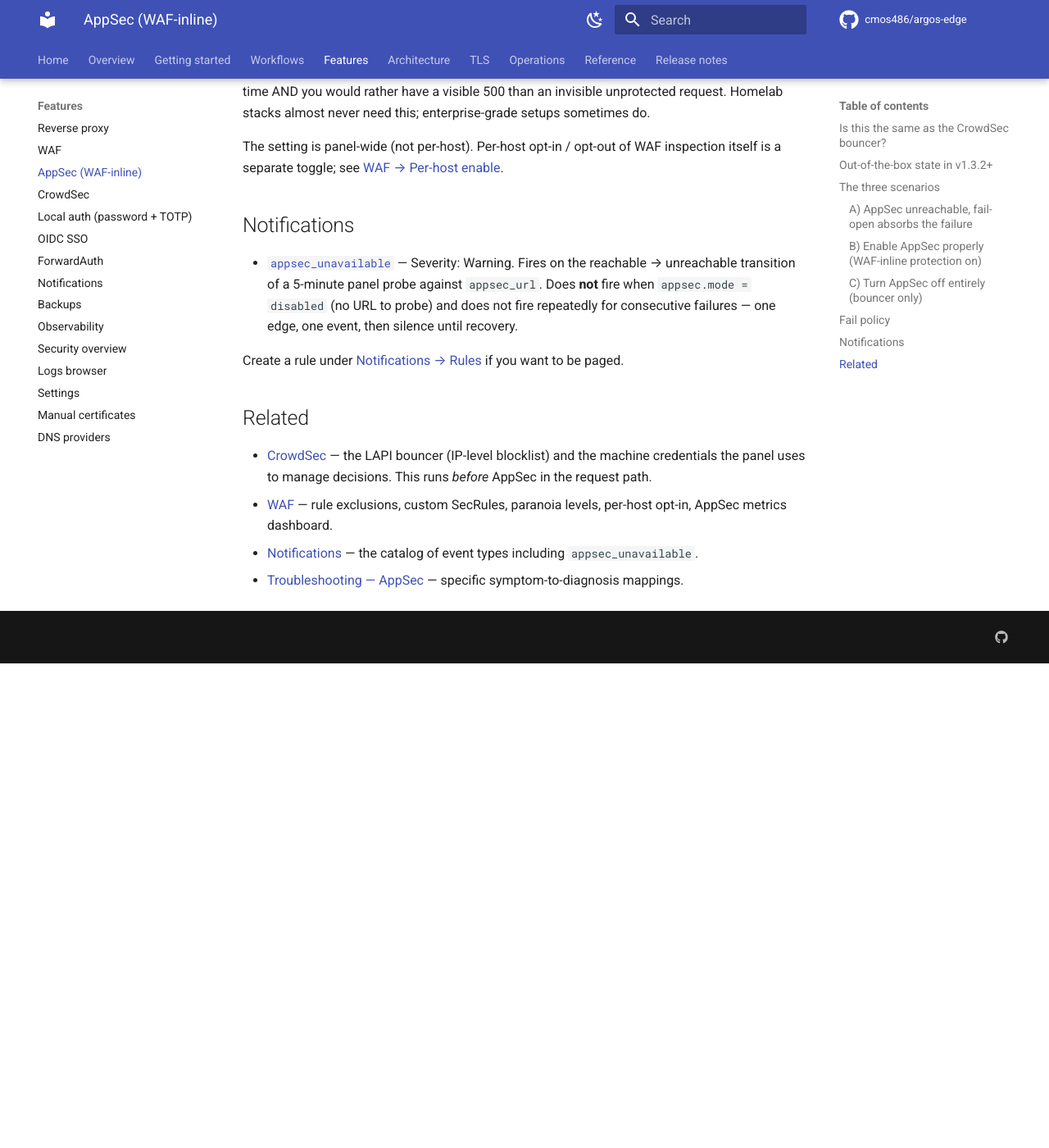
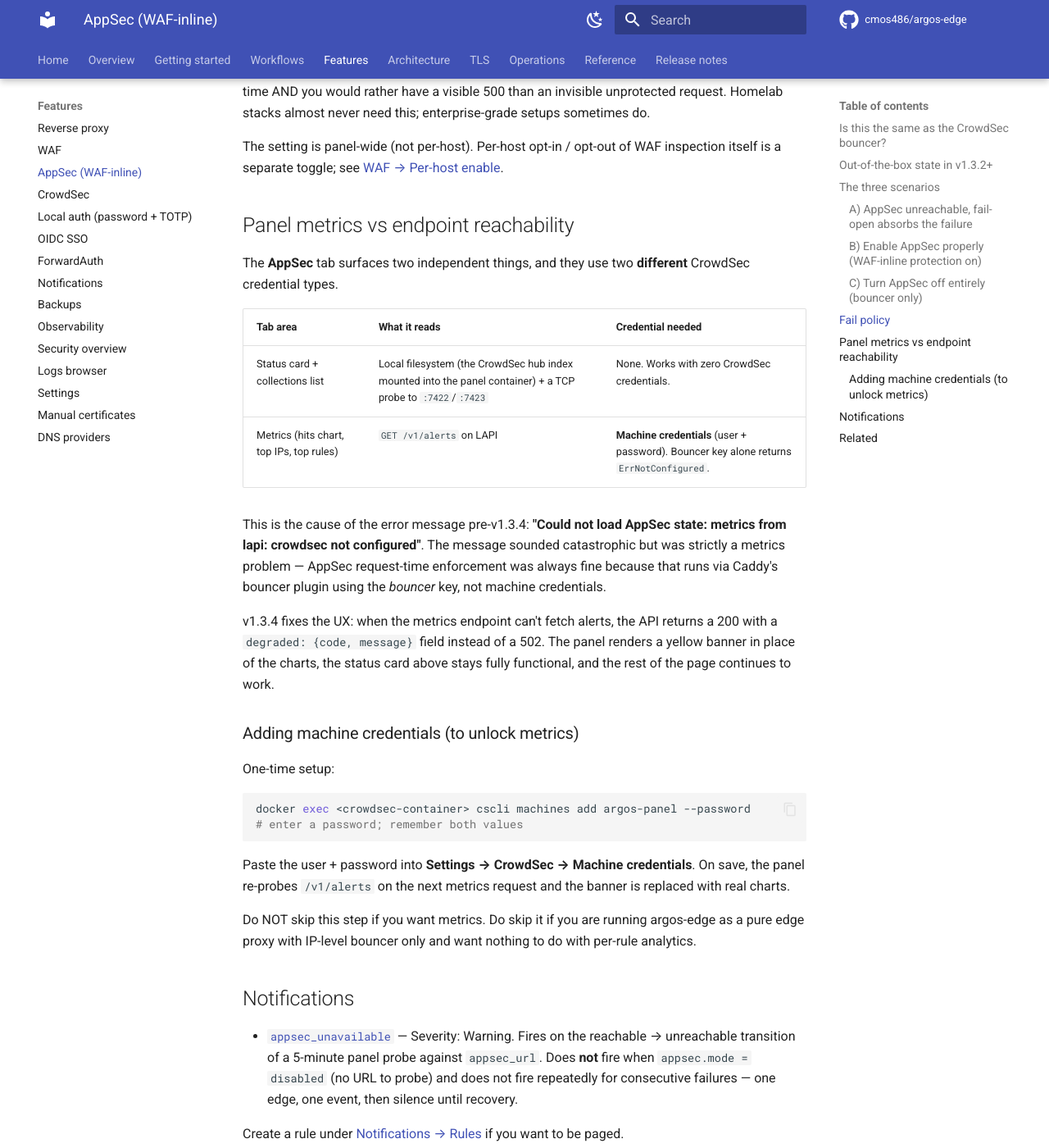
Before and after one commit to cmos486/argos-edge, an MkDocs documentation site: the page built from docs/features/appsec.md, in a window 1280 px wide and 1400 px high, scrolled down 4185 px. Shown: the whole window at 82% size. Built offline with MkDocs 1.6.1 and Material for MkDocs 9.7.7, drawn with Linux system fonts in a browser that asks for light colours; comment, search, counter and statistics services are not loaded; before the commit the page ends 4994 px from its top, so only the background shows below that.

Commit message:
docs: explain AppSec metrics vs endpoint reachability

````diff
--- a/docs/features/appsec.md
+++ b/docs/features/appsec.md
@@ -201,6 +201,46 @@
 opt-out of WAF inspection itself is a separate toggle; see
 [WAF → Per-host enable](waf.md#per-host-enable).
 
+## Panel metrics vs endpoint reachability
+
+The **AppSec** tab surfaces two independent things, and they use
+two **different** CrowdSec credential types.
+
+| Tab area | What it reads | Credential needed |
+|---|---|---|
+| Status card + collections list | Local filesystem (the CrowdSec hub index mounted into the panel container) + a TCP probe to `:7422`/`:7423` | None. Works with zero CrowdSec credentials. |
+| Metrics (hits chart, top IPs, top rules) | `GET /v1/alerts` on LAPI | **Machine credentials** (user + password). Bouncer key alone returns `ErrNotConfigured`. |
+
+This is the cause of the error message pre-v1.3.4: **"Could not
+load AppSec state: metrics from lapi: crowdsec not configured"**.
+The message sounded catastrophic but was strictly a metrics problem
+— AppSec request-time enforcement was always fine because that
+runs via Caddy's bouncer plugin using the *bouncer* key, not
+machine credentials.
+
+v1.3.4 fixes the UX: when the metrics endpoint can't fetch alerts,
+the API returns a 200 with a `degraded: {code, message}` field
+instead of a 502. The panel renders a yellow banner in place of
+the charts, the status card above stays fully functional, and the
+rest of the page continues to work.
+
+### Adding machine credentials (to unlock metrics)
+
+One-time setup:
+
+```bash
+docker exec <crowdsec-container> cscli machines add argos-panel --password
+# enter a password; remember both values
+```
+
+Paste the user + password into **Settings → CrowdSec → Machine
+credentials**. On save, the panel re-probes `/v1/alerts` on the next
+metrics request and the banner is replaced with real charts.
+
+Do NOT skip this step if you want metrics. Do skip it if you are
+running argos-edge as a pure edge proxy with IP-level bouncer only
+and want nothing to do with per-rule analytics.
+
 ## Notifications
 
 - [`appsec_unavailable`](notifications.md) — Severity: Warning.
--- a/docs/operations/troubleshooting.md
+++ b/docs/operations/troubleshooting.md
@@ -206,6 +206,58 @@
 probing when `appsec_url` is not emitted, and the notification
 goes permanently quiet.
 
+### CrowdSec logs: `missing API key` from the panel's IP every 5 minutes
+
+Symptom — CrowdSec container log shows:
+
+```
+level=error msg="Unauthorized request from '172.20.0.4:...' (real IP = ):
+              missing API key" module=acquisition.appsec
+```
+
+…repeating on a ~5 min cadence, always from the panel container's
+IP (not the caddy container's IP).
+
+Cause: pre-v1.3.4 the panel's AppSec health probe hit `:7423`
+without sending the bouncer API key. The probe fired every 5
+minutes and every probe produced one `missing API key` error line
+on CrowdSec. Harmless (Caddy's request-time AppSec auth is
+independent and was correctly sending the key), but alarming in
+the log.
+
+Fix: upgrade the panel to v1.3.4+. The health probe now sends
+`X-Crowdsec-Appsec-Api-Key: <bouncer key>` on every request and
+CrowdSec authenticates the probe cleanly. The log spam stops
+immediately after restart.
+
+If you still see it post-v1.3.4: the env var
+`CROWDSEC_BOUNCER_API_KEY` differs between the panel and caddy
+containers. Re-sync the key in `.env`, `docker compose up -d`.
+
+### AppSec page shows "metrics unavailable: machine credentials missing"
+
+Not a bug — an honest partial response the panel returns when
+`/v1/alerts` on LAPI rejects the bouncer key. That endpoint
+requires a *machine* JWT, which the read-only bouncer credentials
+cannot produce.
+
+Two independent things the AppSec page reads:
+
+| Area | Credential | Behaviour if missing |
+|---|---|---|
+| Status card (mode, collections) | none required | renders normally |
+| Metrics (charts, top IPs/rules) | machine user + password | yellow banner |
+
+To unlock metrics: `cscli machines add argos-panel --password` inside
+the CrowdSec container, paste user + password into
+**Settings → CrowdSec → Machine credentials**. Full walkthrough in
+[AppSec → Panel metrics vs endpoint reachability](../features/appsec.md#panel-metrics-vs-endpoint-reachability).
+
+Pre-v1.3.4 the same condition rendered as a top-level red error:
+*"Could not load AppSec state: metrics from lapi: crowdsec not
+configured"*. Upgrading the panel replaces that with the scoped
+banner.
+
 ## CrowdSec
 
 ### Threats tab: "not configured"
````
